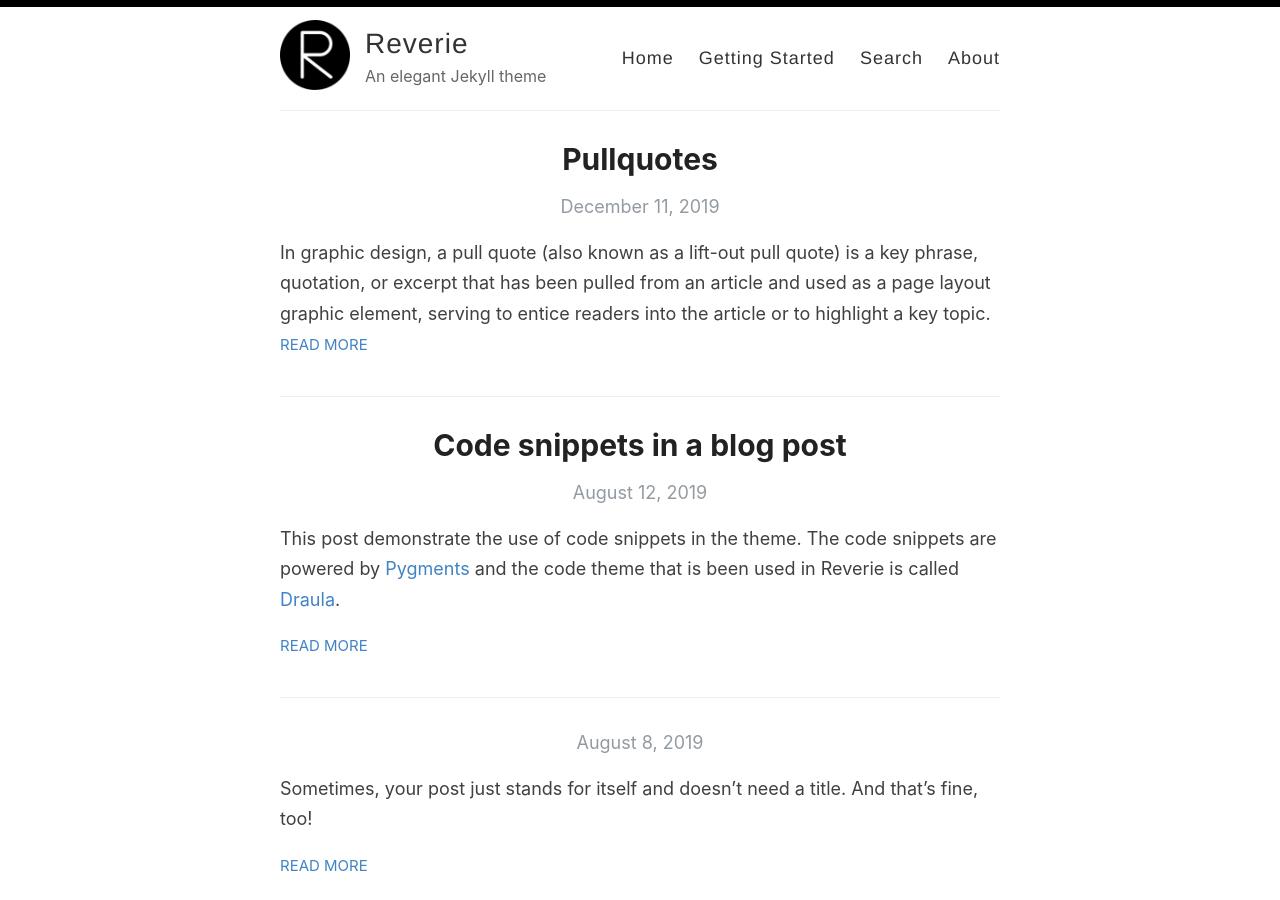
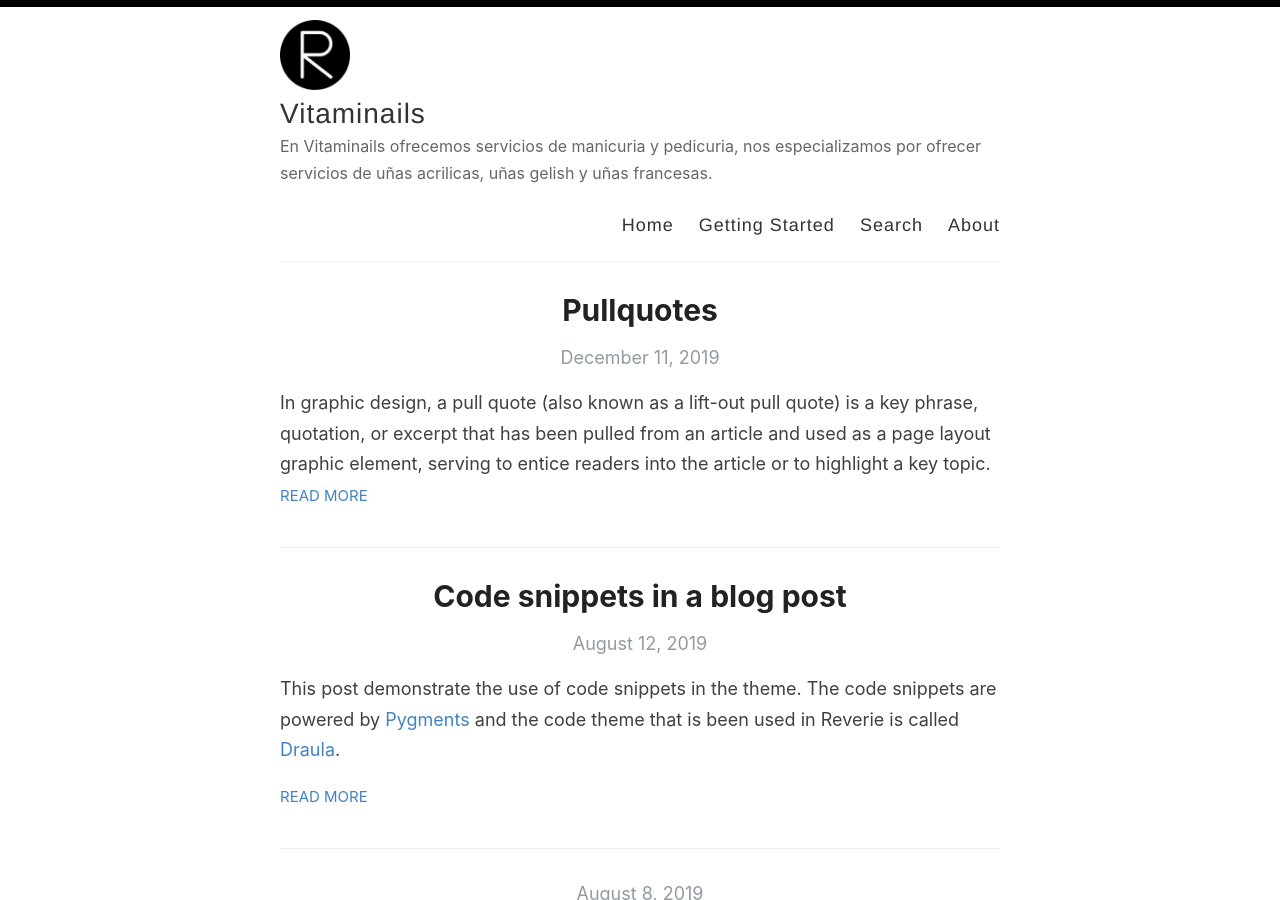
Before and after one commit to southtarget/vitaminails.com, a Jekyll site: the page built from index.html, in a window 1280 px wide and 900 px high. Built offline with Jekyll 4.4.1, drawn with Linux system fonts in a browser that asks for light colours; the list of posts is cut into pages by our own code.

Commit message:
new config

```diff
--- a/_config.yml
+++ b/_config.yml
@@ -3,13 +3,13 @@
 #
 
 # Name of your site (displayed in the header)
-name: Reverie
+name: Vitaminails
 
 # Name of the author
-author: Amit Merchant
+author: Natalia Carena
 
 # Short bio or description (displayed in the header)
-description: An elegant Jekyll theme
+description: En Vitaminails ofrecemos servicios de manicuria y pedicuria, nos especializamos por ofrecer servicios de uñas acrilicas, uñas gelish y uñas francesas.
 
 # URL of your avatar or profile pic (you could use your GitHub profile pic)
 avatar: /images/reverie.png
@@ -21,15 +21,15 @@
 # Includes an icon in the footer for each username you enter
 footer-links:
   dribbble:
-  email: amit.d.merchant@gmail.com
-  facebook:
+  email: citas@Vitaminails.com
+  facebook: vitaminails
   flickr:
-  github: amitmerchant1990/reverie
-  instagram:
+  github:
+  instagram: vitaminails
   linkedin:
-  pinterest:
+  pinterest: vitaminails
   rss: rss
-  twitter: amit_merchant
+  twitter: vitaminails
   stackoverflow:
   youtube: # channel/<your_long_string> or user/<user-name>
   googleplus: # anything in your profile username that comes after plus.google.com/
@@ -45,14 +45,14 @@
 
 # Your website URL (e.g. http://amitmerchant1990.github.io or http://www.amitmerchant.com)
 # Used for Sitemap.xml and your RSS feed
-url: http://www.amitmerchant.com/reverie
-enforce_ssl: https://www.amitmerchant.com/reverie
+url: http://www.vitaminails.com
+enforce_ssl: https://www.vitaminails.com
 
 # If you're hosting your site at a Project repository on GitHub pages
 # (http://yourusername.github.io/repository-name)
 # and NOT your User repository (http://yourusername.github.io)
 # then add in the baseurl here, like this: "/repository-name"
-baseurl: "/reverie"
+baseurl: "/"
 
 #
 # !! You don't need to change any of the configuration flags below !!
@@ -87,7 +87,7 @@
 include: ['_pages']
 
 paginate: 6
-paginate_path: /page:num/
+paginate_path: /pagina-:num/
 
 # Exclude these files from your production _site
 exclude:
```
